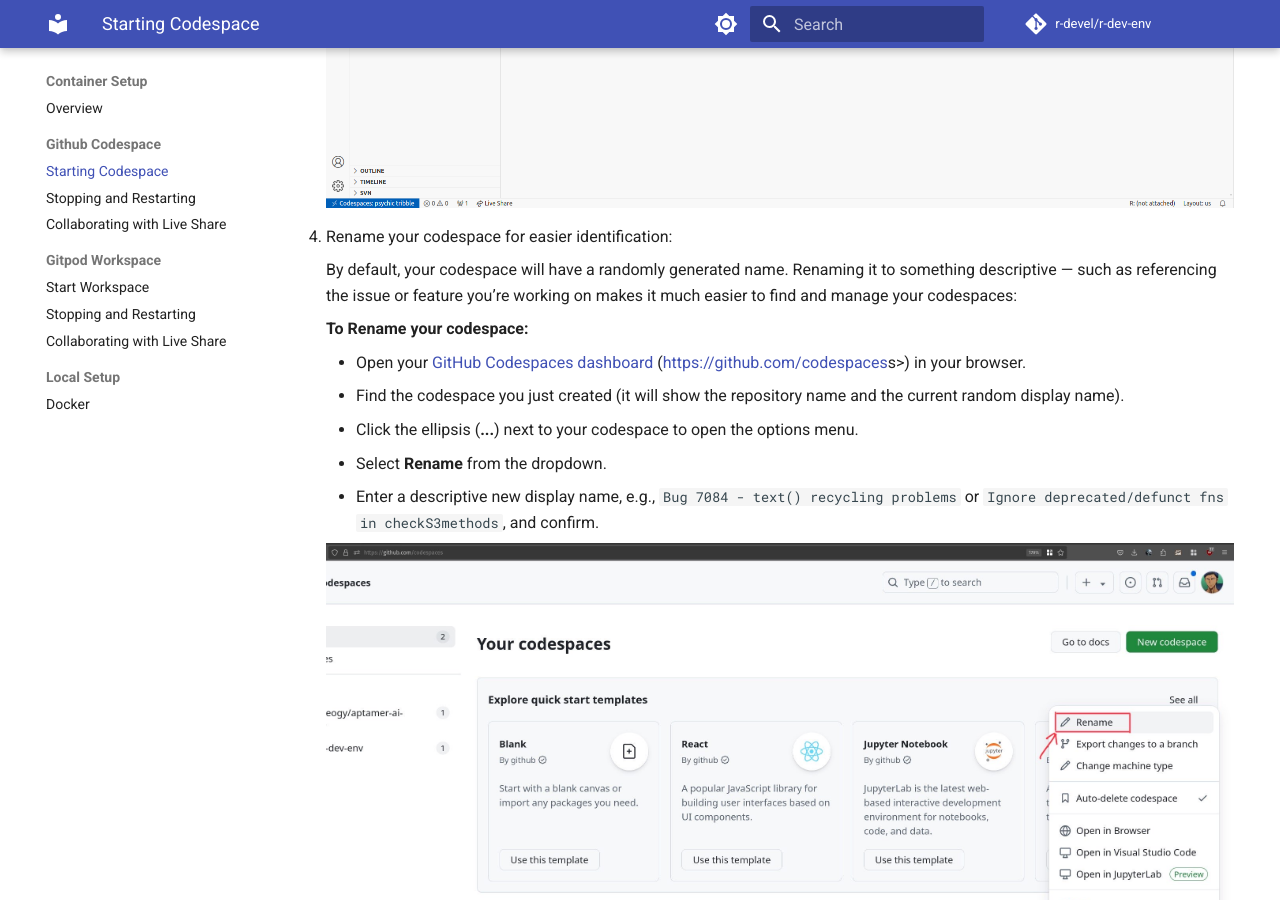
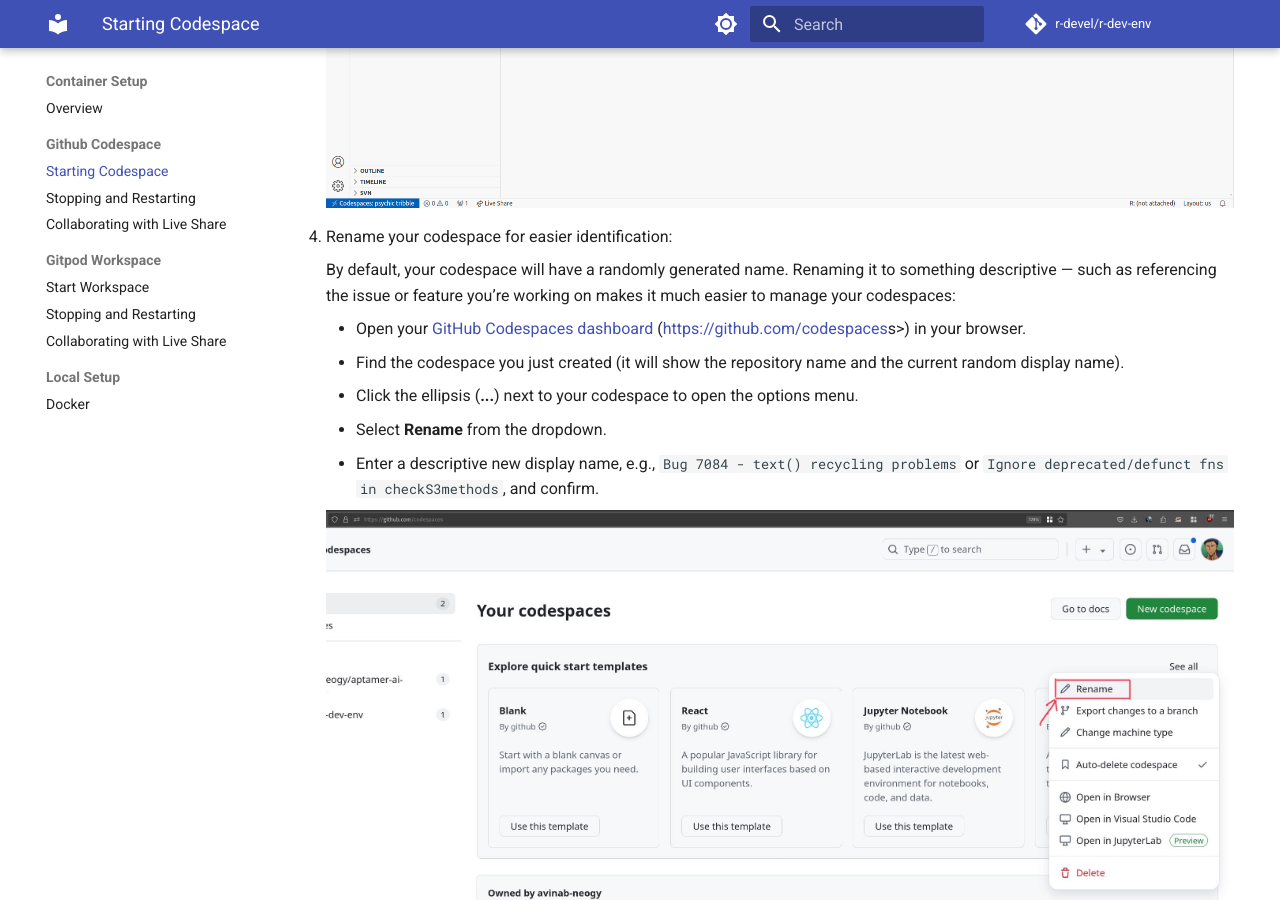
Before and after one commit to r-devel/r-dev-env, an MkDocs documentation site: the page built from docs/container_setup/github_codespace/creating_codespace.md, in a window 1280 px wide and 900 px high, scrolled down 1736 px. Built offline with MkDocs 1.6.1 and Material for MkDocs 9.7.7, drawn with Linux system fonts in a browser that asks for light colours; comment, search, counter and statistics services are not loaded.

Commit message:
Update docs/container_setup/github_codespace/creating_codespace.md
Co-authored-by: Heather Turner <ht@heatherturner.net>

```diff
--- a/docs/container_setup/github_codespace/creating_codespace.md
+++ b/docs/container_setup/github_codespace/creating_codespace.md
@@ -25,9 +25,7 @@ GitHub Codespaces' button and then click the green 'Create Codespace' button.
 
     By default, your codespace will have a randomly generated name. Renaming it to
     something descriptive — such as referencing the issue or feature you’re working
-    on makes it much easier to find and manage your codespaces:
-
-    **To Rename your codespace:**
+    on makes it much easier to manage your codespaces:
 
     - Open your [GitHub Codespaces dashboard](https://github.com/codespaces) (<https://github.com/codespaces>s>) in
     your browser.
```
